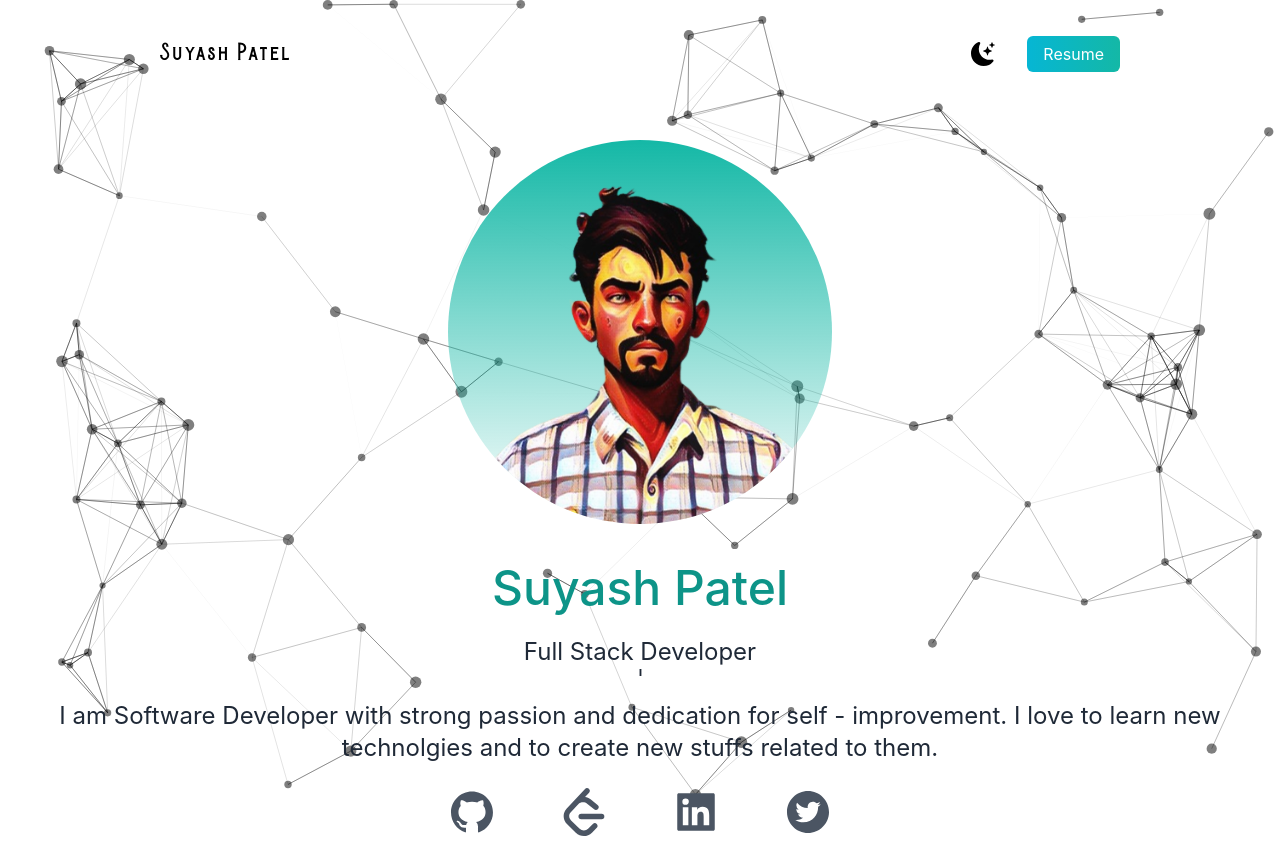
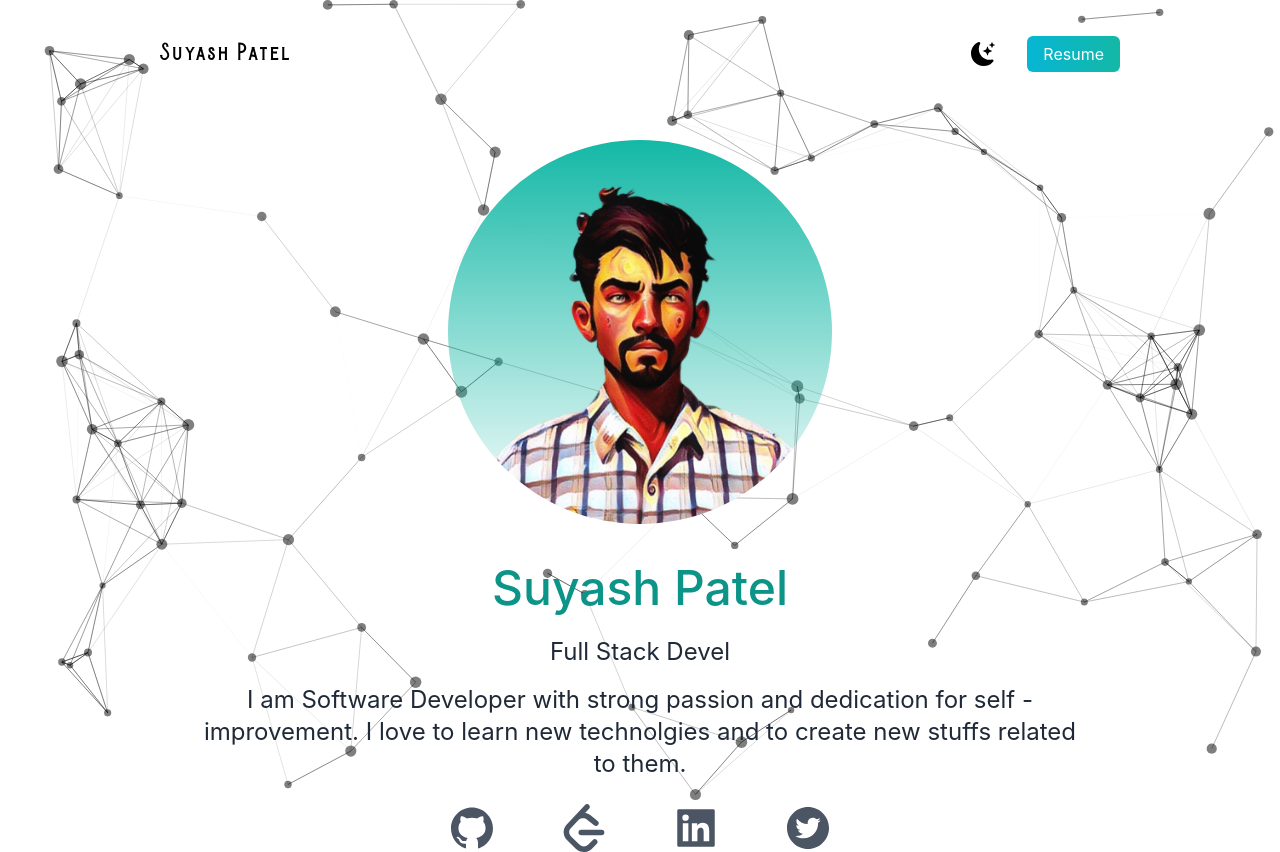
Before and after one commit to isuyashpatel/suyash, a Next.js app: page / in a window 1280 px wide. Built offline with nearby package versions, Linux system fonts and the light colour scheme.

Commit message:
Typewriter

```diff
--- a/src/app/component/about/index.js
+++ b/src/app/component/about/index.js
@@ -10,23 +10,25 @@ const About = () => {
             <div className='mx-auto bg-gradient-to-b from-teal-500 rounded-full lg:w-96 lg:h-96 h-48 w-48 relative mt-6 overflow-hidden'>
                 <Image src={suyash} fill className='object-cover' alt='Profile' />
             </div>
-            <div className='flex flex-col space-y-6 text-center mt-10'>
+            <div className='flex flex-col gap-y-6 text-center mt-10'>
                 <h2 className='lg:text-5xl text-2xl dark:text-white text-teal-600 font-medium'>
                     Suyash Patel
                 </h2>
-                <h3 className='lg:text-2xl h-10 text-gray-800 dark:text-gray-200 text-lg  w-screen overflow-y-hidden'>
+                <div>
                     <Typewriter
                         options={{
                             strings: [
-                                '<h3>Full Stack Developers</h3>',
+                                '<h3>Full Stack Developer</h3>',
                                 '<h3>Quick Learner</h3>',
                             ],
                             autoStart: true,
                             loop: true,
+                            cursorClassName: 'hidden',
+                            wrapperClassName: 'lg:text-2xl text-gray-800 dark:text-gray-200 text-lg w-screen overflow-y-hidden'
                         }}
                     />
-                </h3>
-                <h4 className='semi-bold lg:text-2xl text-lg px-4 md:px-8 leading-8 text-gray-800 dark:text-gray-200'>
+                </div>
+                <h4 className='semi-bold lg:text-2xl text-lg px-4 md:px-8 leading-8 text-gray-800 dark:text-gray-200 mt-6'>
                     I am Software Developer with strong passion and dedication for self - improvement. I love to
                     learn new technolgies and to create new stuffs related to them.
                 </h4>
--- a/src/app/globals.css
+++ b/src/app/globals.css
@@ -23,3 +23,6 @@ a {
   font-family: "burtons";
   src: url("./assets/Burtons.otf");
 }
+.Typewriter {
+  height: 0px;
+}
```
